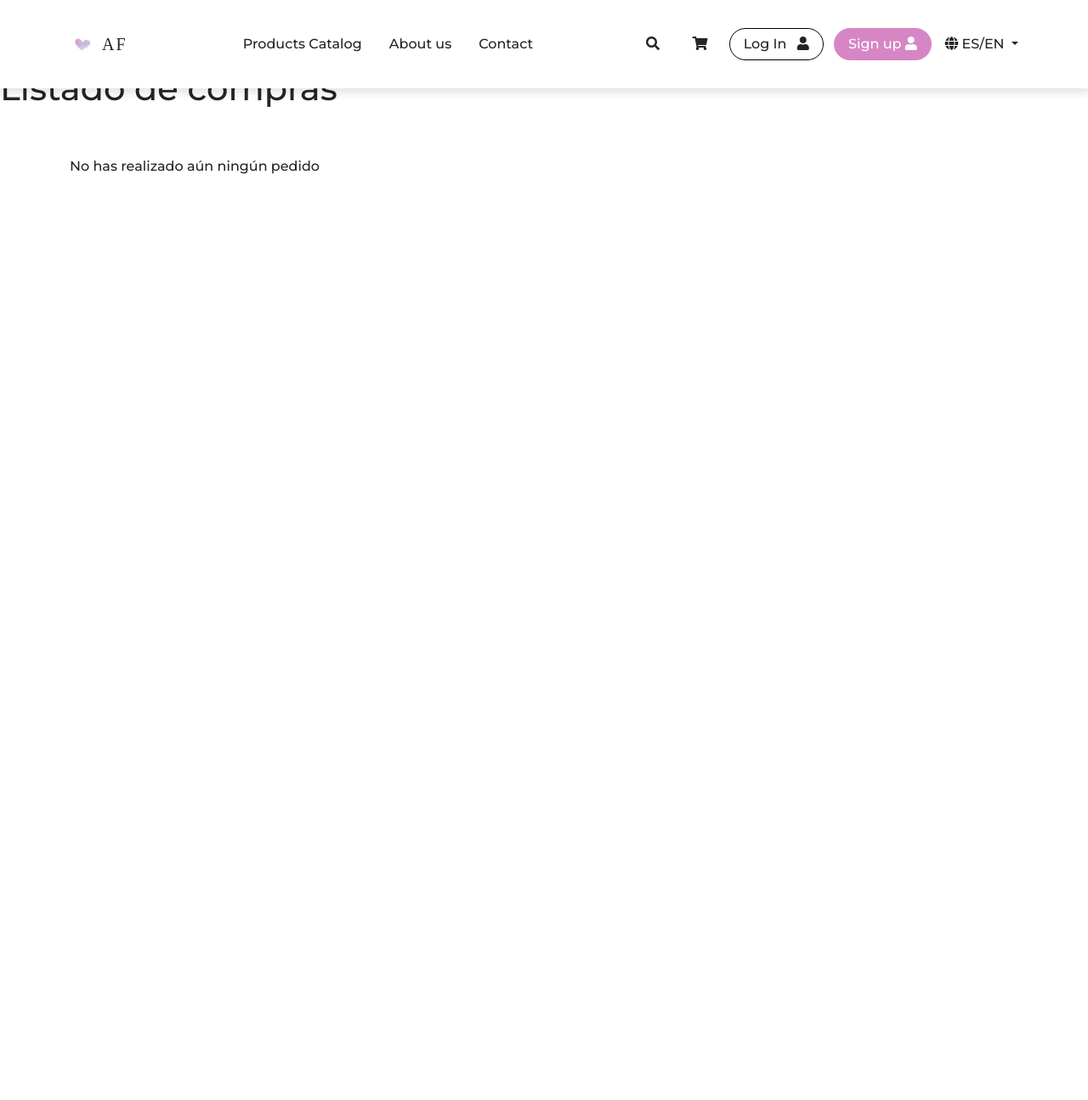
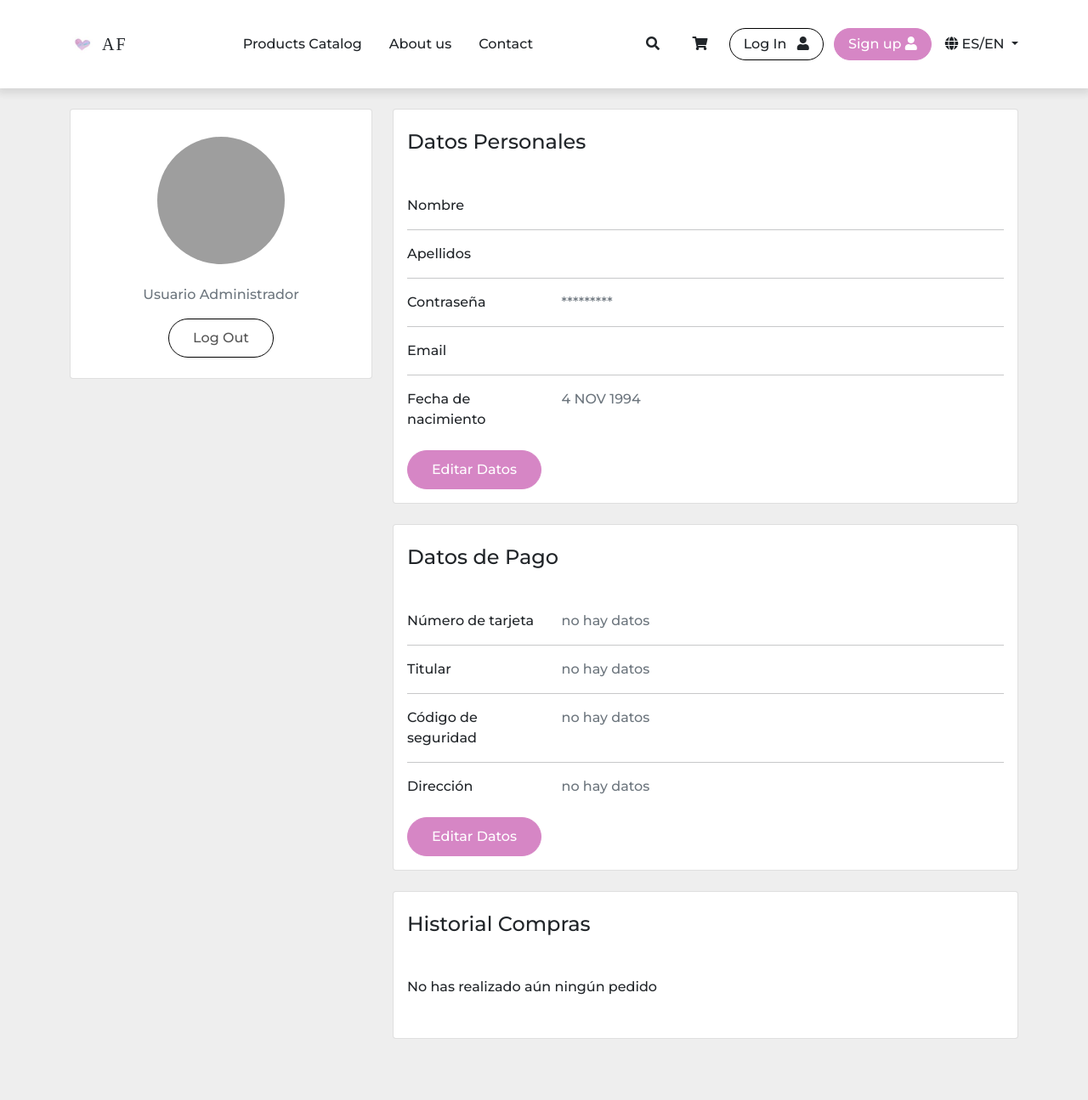
Before and after one commit to KatherineOrtizT/TiendaManualidades, a Symfony app: template templates/user/show.html.twig in a window 1280 px wide. Shown: the whole page at 85% size. Before the commit the page ends 205 px from the top, so only its background shows below. Run offline with Twig, Linux system fonts and the light colour scheme; the template is opened without the code that fills it, so the values that code supplies are empty; some libraries are stand-ins or nearby versions; some web fonts are replaced; grey boxes are pictures that could not be loaded.

Commit message:
userProfile_arreglillo

```diff
--- a/templates/user/show.html.twig
+++ b/templates/user/show.html.twig
@@ -5,58 +5,145 @@
 {% block body %}
     {{ include('comunes/_header.html.twig') }}
     <h1>Usuario</h1>
+     <section style="background-color: #eee">
+      <div class="container py-5">
+        <div class="row">
+          <div class="col-lg-4">
+            <div class="card mb-4">
+              <div class="card-body text-center">
+                <img
+                  src="{{ asset('/images/' ~  app.user.photo) }}"
+                  alt="avatar"
+                  class="rounded-circle img-fluid my-3"
+                  style="width: 150px; height: 150px"
+                />
+                {% if app.user.roles['0'] is same as('ROLE_USER') %}
+                <p class="text-muted my-2">Usuario Registrado</p>
+                {% else %}
+                <p class="text-muted my-2">Usuario Administrador</p>
+                {% endif %}
+                <h4 class="mb-3">{{ app.user.Nombre }} {{ app.user.Apellidos }}</h4>
+                <div class="d-flex justify-content-center mb-2">
+                  <button type="button" class="btn outline-btn">Log Out</button>
+                </div>
+              </div>
+            </div>
+          </div>
+          <div class="col-lg-8">
+            <div class="card mb-4">
+              <div class="card-body">
+                <div class="row">
+                  <h4 class="mb-5 mt-2">Datos Personales</h4>
+                  <div class="col-sm-3">
+                    <p class="mb-0">Nombre</p>
+                  </div>
+                  <div class="col-sm-9">
+                    <p class="text-muted mb-0">{{ app.user.Nombre }}</p>
+                  </div>
+                </div>
+                <hr />
+                <div class="row">
+                  <div class="col-sm-3">
+                    <p class="mb-0">Apellidos</p>
+                  </div>
+                  <div class="col-sm-9">
+                    <p class="text-muted mb-0">{{ app.user.Apellidos }}</p>
+                  </div>
+                </div>
+                <hr />
+                <div class="row">
+                  <div class="col-sm-3">
+                    <p class="mb-0">Contraseña</p>
+                  </div>
+                  <div class="col-sm-9">
+                    <p class="text-muted mb-0">*********</p>
+                  </div>
+                </div>
+                <hr />
+                <div class="row">
+                  <div class="col-sm-3">
+                    <p class="mb-0">Email</p>
+                  </div>
+                  <div class="col-sm-9">
+                    <p class="text-muted mb-0">{{ app.user.email }}</p>
+                  </div>
+                </div>
+                <hr />
+                <div class="row">
+                  <div class="col-sm-3">
+                    <p class="mb-0">Fecha de nacimiento</p>
+                  </div>
+                  <div class="col-sm-9">
+                    <p class="text-muted mb-0">4 NOV 1994</p>
+                  </div>
+                </div>
+                <button type="button" class="btn pink-btn mt-4">
+                  Editar Datos
+                </button>
+              </div>
+            </div>
+            <div class="card mb-4">
+              <div class="card-body">
+                <div class="row">
+                  <h4 class="mb-5 mt-2">Datos de Pago</h4>
+                  <div class="col-sm-3">
+                    <p class="mb-0">Número de tarjeta</p>
+                  </div>
+                  <div class="col-sm-9">
+                    <p class="text-muted mb-0">no hay datos</p>
+                  </div>
+                </div>
+                <hr />
+                <div class="row">
+                  <div class="col-sm-3">
+                    <p class="mb-0">Titular</p>
+                  </div>
+                  <div class="col-sm-9">
+                    <p class="text-muted mb-0">no hay datos</p>
+                  </div>
+                </div>
+                <hr />
+                <div class="row">
+                  <div class="col-sm-3">
+                    <p class="mb-0">Código de seguridad</p>
+                  </div>
+                  <div class="col-sm-9">
+                    <p class="text-muted mb-0">no hay datos</p>
+                  </div>
+                </div>
+                <hr />
+                <div class="row">
+                  <div class="col-sm-3">
+                    <p class="mb-0">Dirección</p>
+                  </div>
+                  <div class="col-sm-9">
+                    <p class="text-muted mb-0">no hay datos</p>
+                  </div>
+                </div>
 
-    {# <table class="table">
-        <tbody>
-            <tr>
-                <th>Foto</th>
-                <td>
-                    <img
-                        src="{{ asset('/images/' ~  user.photo)|default(asset('/images/app/default_Image.png')) }}"
-                        class="rounded-circle"
-                        height="25"
-                        alt="Imagen de usuario"
-                        loading="lazy"
-
-                    />
-                </td>
-            </tr>
-            <tr>
-                <th>Rol</th>
-                <td></td>
-            </tr>
-            <tr>
-                <th>Email</th>
-                <td>{{ user.email }}</td>
-            </tr>
-            <tr>
-                <th>Id</th>
-                <td>{{ user.id }}</td>
-            </tr>
-        </tbody>
-    </table> #}
-
-
-    <h1>Listado de compras</h1>
-    <section class="h-100">
-      <div class="container py-5">
-
-        {% for pedido in user.pedidos %}
-
-        <div class="row d-flex justify-content-center my-4">
-            <div class="col-md-8">
-                <div class="card mb-4">
-                    <div class="table-responsive">
+                <button type="button" class="btn pink-btn mt-4">
+                  Editar Datos
+                </button>
+              </div>
+            </div>
+            <div class="card mb-4">
+              <div class="card-body">
+                <div class="row">
+                  <h4 class="mb-5 mt-2">Historial Compras</h4>
+                  <table class="table">
+                    {% for pedido in user.pedidos %}
                         <table class="table">
                             <thead>
                                 <tr>
-                                <th scope="col" class="h5">
-                                    <p>Nº de pedido: {{ pedido.id }}</p>
-                                    <p>Fecha: {{ pedido.fecha|date('d-m-Y') }}</p>
-                                </th>
+                                    <td scope="col"> <p>Nº de pedido: {{ pedido.id }}</p></td><td></td><td></td><td></td>
+                                    <td scope="col" class="text-end "><p class="me-2">Fecha: {{ pedido.fecha|date('d-m-Y') }}</p></td>
+                                </tr>
+                                <tr>
+                                <th scope="col"> Producto</th>
                                 <th scope="col">ID</th>
                                 <th scope="col">Unidades</th>
                                 <th scope="col">Precio</th>
+                                <th scope="col"></th>
                                 </tr>
                             </thead>
                             <tbody>
@@ -67,7 +154,7 @@
                                             <img
                                                 src="{{ asset('/images/' ~ compra.idProducto.imagen) }}"
                                                 class="img-fluid rounded-3"
-                                                style="width: 120px"
+                                                style="width: 70px"
                                                 alt="Book"
                                             />
                                             <div class="flex-column ms-4">
@@ -109,18 +196,21 @@
                             {% endfor %}
                             </tbody>
                         </table>
-                    </div>
+                    {% else %}
+                        <p>No has realizado aún ningún pedido</p>
+                    {% endfor %}
+                    </table>
                 </div>
+              </div>
             </div>
+          </div>
         </div>
-
-
-          </div>
+      </div>
     </section>
-    {% else %}
-        <p>No has realizado aún ningún pedido</p>
-    {% endfor %}
-
-
+    <script
+      src="https://cdn.jsdelivr.net/npm/bootstrap@5.0.2/dist/js/bootstrap.bundle.min.js"
+      integrity="sha384-MrcW6ZMFYlzcLA8Nl+NtUVF0sA7MsXsP1UyJoMp4YLEuNSfAP+JcXn/tWtIaxVXM"
+      crossorigin="anonymous"
+    ></script>
 
 {% endblock %}
```
